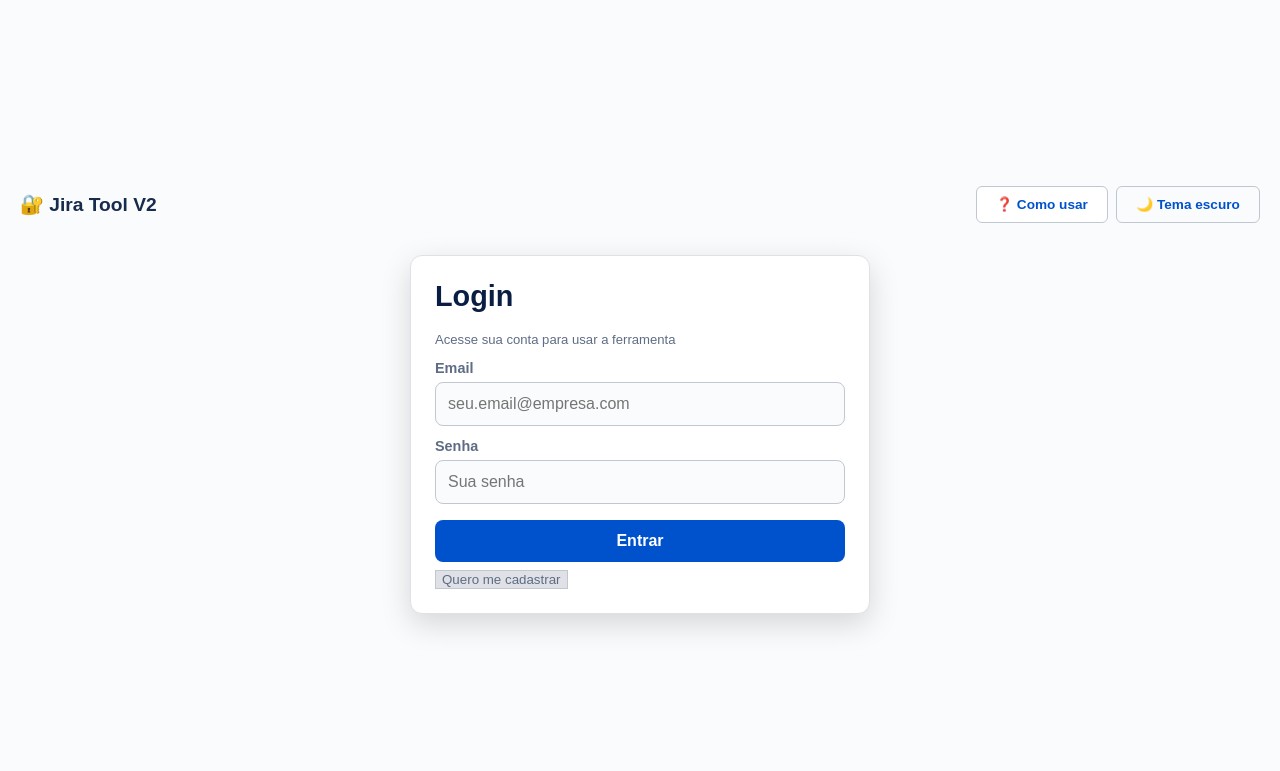
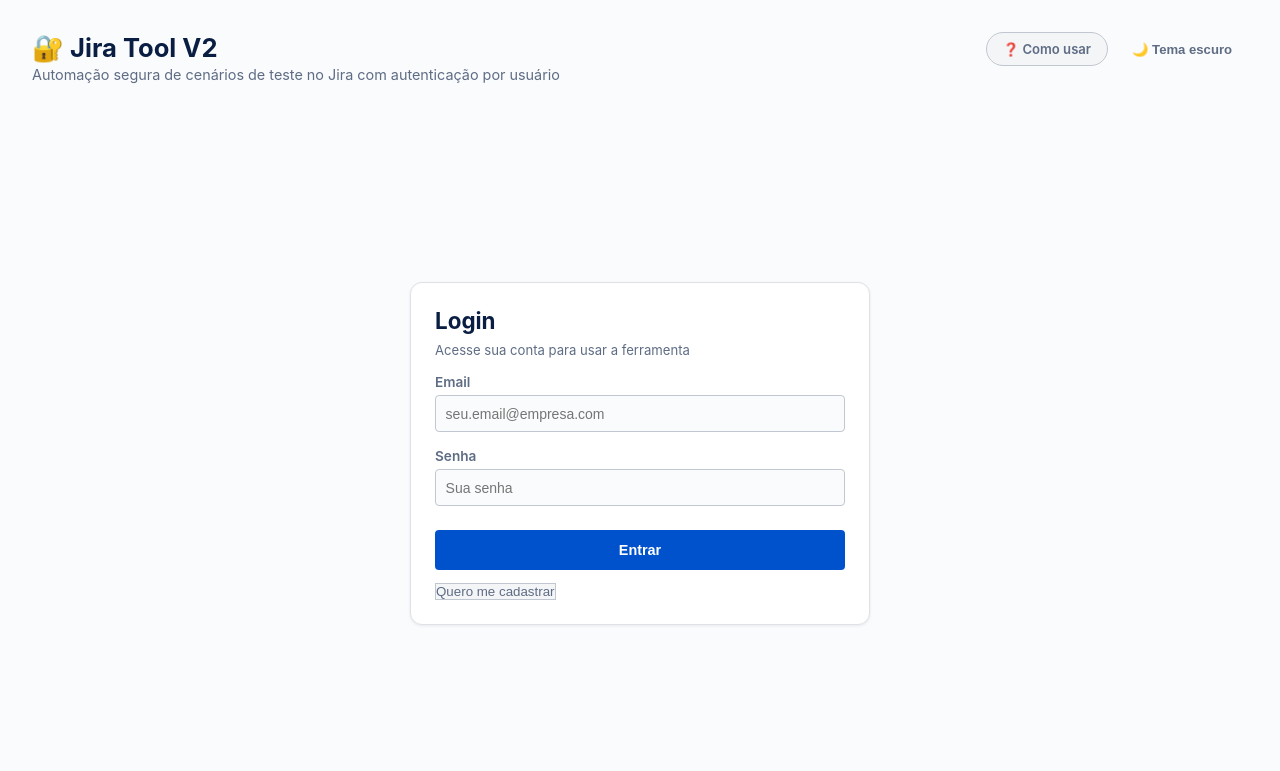
Before and after one commit to guilhermelimaempresarial-bit/Tela-Cen-rios-Jira, a website: page jira-tool/login.html in a window 1280 px wide. Drawn offline with Linux system fonts and the light colour scheme.

Commit message:
refactor: align login page header layout with main page design

```diff
--- a/jira-tool/login.html
+++ b/jira-tool/login.html
@@ -8,110 +8,164 @@
     :root {
       --bg: #fafbfc;
       --surface: #ffffff;
+      --surface-2: #f4f5f7;
+      --surface-3: #ebecf0;
       --text: #172b4d;
       --text-strong: #091e42;
       --text-muted: #5e6c84;
+      --text-soft: #6b778c;
       --border: #dfe1e6;
       --border-input: #c1c7d0;
+      --code-bg: #dfe1e6;
+      --shadow: rgba(9,30,66,0.08);
       --accent: #0052cc;
-      --accent-hover: #0065ff;
     }
     [data-theme="dark"] {
       --bg: #0d1117;
       --surface: #161b22;
+      --surface-2: #21262d;
+      --surface-3: #2d333b;
       --text: #e6edf3;
       --text-strong: #ffffff;
       --text-muted: #9198a1;
+      --text-soft: #8b949e;
+      --text-label: #c9d1d9;
       --border: #30363d;
       --border-input: #3d444d;
+      --code-bg: #2d333b;
+      --shadow: rgba(0,0,0,0.4);
       --accent: #4c9aff;
-      --accent-hover: #58a6ff;
     }
-    * { box-sizing: border-box; }
+    * { box-sizing: border-box; margin: 0; padding: 0; }
     body {
-      margin: 0;
-      font-family: Arial, sans-serif;
-      background: var(--bg);
+      font-family: -apple-system, BlinkMacSystemFont, "Segoe UI", Roboto, Helvetica, Arial, sans-serif;
+      max-width: 1800px;
+      width: 100%;
+      margin: 0 auto;
+      padding: 0 2rem;
       color: var(--text);
+      background-color: var(--bg);
+      transition: background-color 0.2s, color 0.2s;
       display: flex;
       flex-direction: column;
-      align-items: center;
-      justify-content: center;
       min-height: 100vh;
-      padding: 20px;
-      transition: background-color 0.2s, color 0.2s;
     }
-    .page-wrapper { width: 100%; display: flex; flex-direction: column; align-items: center; }
     header {
-      width: 100%;
+      margin-bottom: 2rem;
+      margin-top: 2rem;
+      padding-bottom: 1.5rem;
+    }
+    .header-top {
       display: flex;
       justify-content: space-between;
-      align-items: center;
-      margin-bottom: 2rem;
+      align-items: flex-start;
       gap: 1rem;
       flex-wrap: wrap;
     }
-    .logo { font-size: 1.2rem; font-weight: 700; }
-    .header-links { display: flex; gap: 0.5rem; flex-wrap: wrap; }
-    .header-links a, .header-links button {
-      padding: 0.6rem 1.2rem;
-      background: var(--surface);
+    h1 {
+      font-size: 1.6rem;
+      color: var(--text-strong);
+      font-weight: 700;
+    }
+    p.subtitle {
+      color: var(--text-muted);
+      font-size: 0.9rem;
+      margin-top: 0.2rem;
+    }
+    .theme-toggle {
+      margin-top: 0;
+      padding: 0.5rem 1rem;
+      background: var(--surface-2);
+      color: var(--text-muted);
       border: 1px solid var(--border-input);
-      color: var(--accent);
-      border-radius: 6px;
+      border-radius: 20px;
+      font-weight: 600;
+      font-size: 0.82rem;
+      cursor: pointer;
+      white-space: nowrap;
+      transition: background-color 0.2s;
       text-decoration: none;
+      display: inline-block;
+    }
+    .theme-toggle:hover { background: var(--surface-3); }
+    .theme-toggle-btn {
+      background: none;
+      border: none;
+      padding: 0.5rem 1rem;
+      color: var(--text-muted);
       font-weight: 600;
-      font-size: 0.85rem;
+      font-size: 0.82rem;
       cursor: pointer;
+      white-space: nowrap;
       transition: background-color 0.2s;
     }
-    .header-links button { background: transparent; }
-    .header-links a:hover, .header-links button:hover { background: var(--border); }
+    .theme-toggle-btn:hover { background: var(--surface-2); border-radius: 20px; }
+    .login-container {
+      width: 100%;
+      display: flex;
+      justify-content: center;
+      align-items: center;
+      flex: 1;
+      margin-bottom: 2rem;
+    }
     .container {
       width: min(460px, 90vw);
       background: var(--surface);
       border: 1px solid var(--border);
       border-radius: 12px;
       padding: 24px;
-      box-shadow: 0 10px 30px rgba(0,0,0,0.15);
+      box-shadow: 0 1px 3px var(--shadow);
     }
-    h1 { margin-top: 0; font-size: 1.8rem; color: var(--text-strong); }
-    label { display: block; margin-top: 12px; font-size: 0.9rem; color: var(--text-muted); font-weight: 600; }
+    label {
+      display: block;
+      font-weight: 600;
+      margin-top: 1rem;
+      font-size: 0.85rem;
+      color: var(--text-muted);
+    }
     input {
       width: 100%;
-      margin-top: 6px;
-      padding: 12px;
-      border-radius: 8px;
+      padding: 0.6rem;
+      margin-top: 0.3rem;
       border: 1px solid var(--border-input);
+      border-radius: 4px;
+      font-size: 0.875rem;
       background: var(--bg);
       color: var(--text);
-      font-size: 1rem;
-      transition: border-color 0.2s;
+      transition: border-color 0.2s, background-color 0.2s;
     }
-    input:focus { border-color: var(--accent); outline: none; }
+    input:focus {
+      border-color: #4c9aff;
+      background: var(--surface);
+      outline: none;
+      box-shadow: 0 0 0 2px rgba(76,154,255,0.2);
+    }
     button.primary {
       width: 100%;
-      margin-top: 16px;
-      padding: 12px;
+      margin-top: 1.5rem;
+      padding: 0.75rem 1.8rem;
+      background: #0052cc;
+      color: #fff;
       border: none;
-      border-radius: 8px;
-      background: var(--accent);
-      color: white;
-      font-weight: 700;
-      font-size: 1rem;
+      border-radius: 4px;
+      font-weight: 600;
+      font-size: 0.9rem;
       cursor: pointer;
       transition: background-color 0.2s;
     }
-    button.primary:hover { background: var(--accent-hover); }
+    button.primary:hover { background: #0065ff; }
     button.primary:disabled { background: #a5adba; cursor: not-allowed; }
-    .secondary {
-      background: var(--border) !important;
-      color: var(--text-muted) !important;
-      border: 1px solid var(--border-input) !important;
-      margin-top: 8px;
+    button.secondary {
+      background: var(--surface-2);
+      color: var(--text-muted);
+      border: 1px solid var(--border-input);
+      margin-top: 0.8rem;
     }
-    .secondary:hover { background: var(--border-input) !important; }
-    .muted { color: var(--text-muted); font-size: 0.82rem; }
+    button.secondary:hover { background: var(--surface-3); }
+    .muted {
+      color: var(--text-muted);
+      font-size: 0.82rem;
+    }
     .message {
       margin-top: 12px;
       font-size: 0.9rem;
@@ -142,6 +196,11 @@
       color: #86efac;
       border: 1px solid #15803d;
     }
+    @media (max-width: 768px) {
+      body { padding: 0 1rem; margin: 0; }
+      .header-top { flex-direction: column; }
+      header { margin-top: 1rem; margin-bottom: 1rem; }
+    }
   </style>
   <script>
     (function() {
@@ -153,17 +212,22 @@
   </script>
 </head>
 <body>
-  <div class="page-wrapper">
-    <header>
-      <div class="logo">🔐 Jira Tool V2</div>
-      <div class="header-links">
-        <a href="login-help.html" target="_blank" title="Abrir guia de uso">❓ Como usar</a>
-        <button id="themeToggle" onclick="toggleTheme()" title="Alternar tema claro/escuro">🌙 Tema escuro</button>
+  <header>
+    <div class="header-top">
+      <div>
+        <h1>🔐 Jira Tool V2</h1>
+        <p class="subtitle">Automação segura de cenários de teste no Jira com autenticação por usuário</p>
       </div>
-    </header>
+      <div style="display:flex; gap:0.5rem; align-items:center; flex-wrap:wrap;">
+        <a class="theme-toggle" href="login-help.html" target="_blank" title="Abrir guia de uso" style="text-decoration:none;">❓ Como usar</a>
+        <button class="theme-toggle-btn" id="themeToggle" onclick="toggleTheme()" title="Alternar tema claro/escuro">🌙 Tema escuro</button>
+      </div>
+    </div>
+  </header>
 
+  <div class="login-container">
     <div class="container">
-      <h1 id="formTitle">Login</h1>
+      <h1 id="formTitle" style="font-size: 1.4rem; margin-bottom: 0.5rem;">Login</h1>
       <p class="muted" id="formSubtitle">Acesse sua conta para usar a ferramenta</p>
 
       <div id="registerFields" style="display:none;">
```
